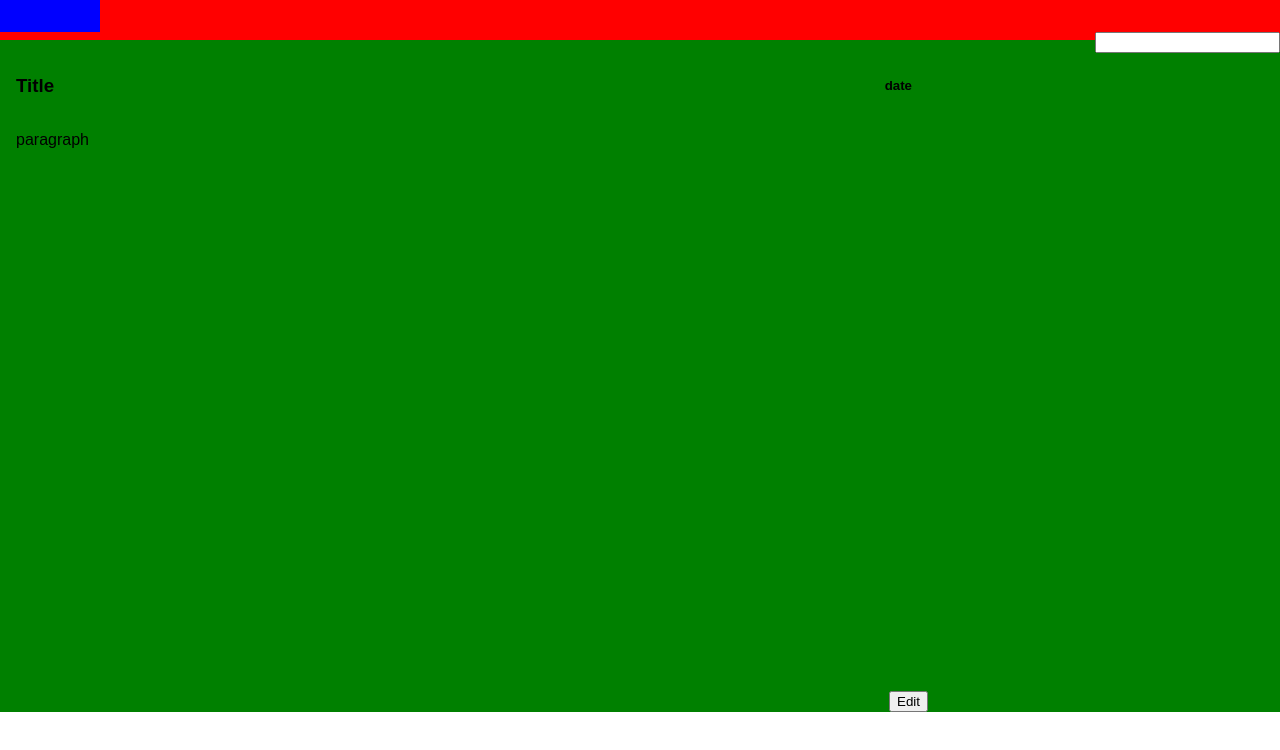
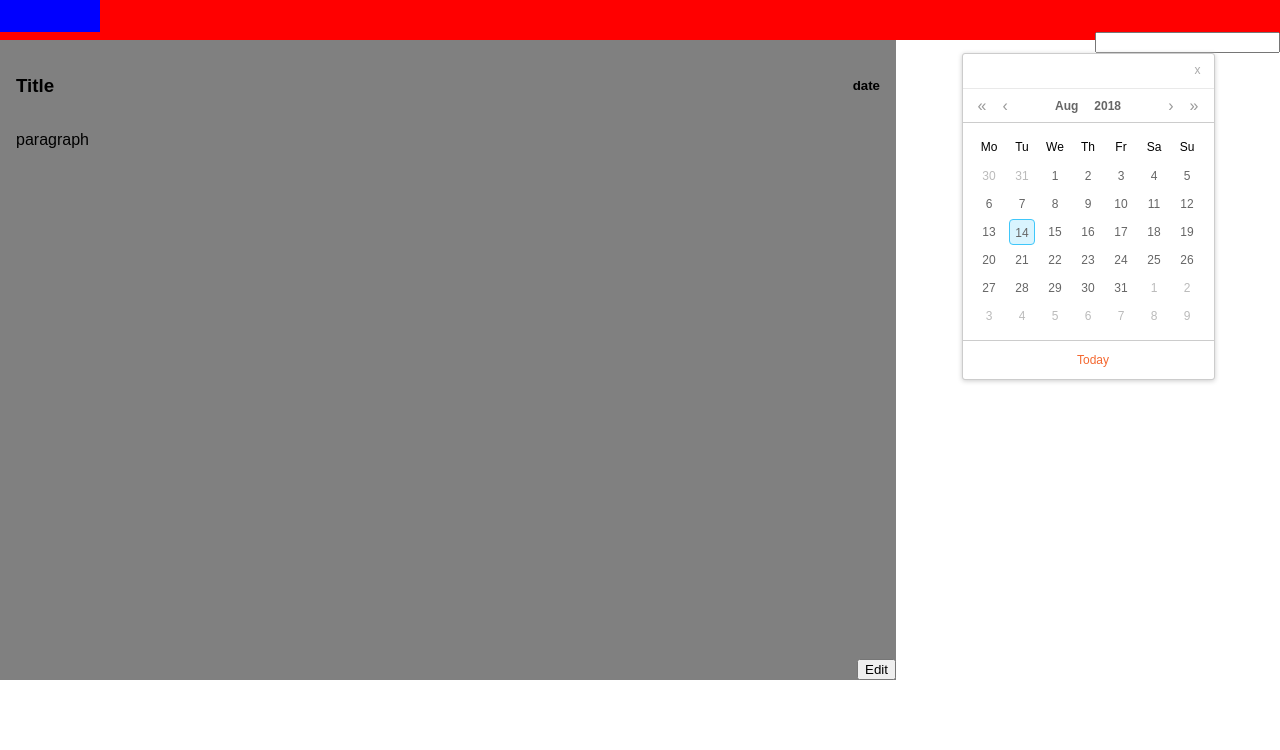
Before and after one commit to munkhtegsh/paypal-daily-diary, a React (Create React App) app: page / in a window 1280 px wide. Shown: the top 750 px of the page. Built offline with nearby package versions, Linux system fonts and the light colour scheme.

Commit message:
Finished setup Calendar

```diff
--- a/package.json
+++ b/package.json
@@ -3,7 +3,10 @@
   "version": "0.1.0",
   "private": true,
   "dependencies": {
+    "moment": "^2.22.2",
+    "rc-calendar": "^9.7.0",
     "react": "^16.4.2",
+    "react-dates": "^17.2.0",
     "react-dom": "^16.4.2",
     "react-router-dom": "^4.3.1",
     "react-scripts": "1.1.4",
--- /dev/null
+++ b/src/components/main/CalendarComponent.js
@@ -0,0 +1,51 @@
+import React, {Component} from 'react';
+import styled from 'styled-components';
+import Calendar from 'rc-calendar';
+import enUS from 'rc-calendar/lib/locale/en_US';
+import 'rc-calendar/assets/index.css';
+import moment from 'moment';
+import 'moment/locale/en-gb';
+
+const format = 'YYYY-MM-DD';
+const now = moment();
+
+const Container = styled.div`
+  display: flex;
+  align-items: center;
+  justify-content: center;
+  width: 30%;
+  float: right;
+`
+
+class CalendarComponent extends Component {
+  constructor() {
+    super();
+    this.state = {
+      date: '',
+      today: moment().format("YYYY-MM-DD")
+    }
+  }
+
+  datePick(date) {
+    let today = date.format('YYYY-MM-DD');
+    this.setState({date: today})
+  }
+
+  render() {
+    console.log(this.state.date)
+    return (
+      <Container>
+        <Calendar
+         locale={enUS}
+          defaultValue={now}
+          showToday
+          formatter={format}
+          showOk={false}
+          onChange={(e) => this.datePick(e)}
+        />
+      </Container>
+    )
+  }
+}
+
+export default CalendarComponent;
--- a/src/components/main/Diary.js
+++ b/src/components/main/Diary.js
@@ -6,6 +6,9 @@ const Container = styled.div`
   height: 80vh;
   width: 70%;
   padding: 1rem;
+  float: left;
+  background: gray
+  box-sizing: border-box;
 `
 
 const Title = styled.h3`
--- a/src/components/main/Main.js
+++ b/src/components/main/Main.js
@@ -1,6 +1,7 @@
 import React from 'react';
 import styled from 'styled-components';
 import Diary from './Diary';
+import CalendarComponent from './CalendarComponent';
 
 const Container = styled.div`
   background: green;
@@ -10,6 +11,7 @@ export default () => {
   return (
     <Container>
       <Diary />
+      <CalendarComponent />
     </Container>
   )
 }
```
Also changed, not shown: src/components/main/Calendar.js (deleted), 1 other file (tests, documents, lock files or other folders).
